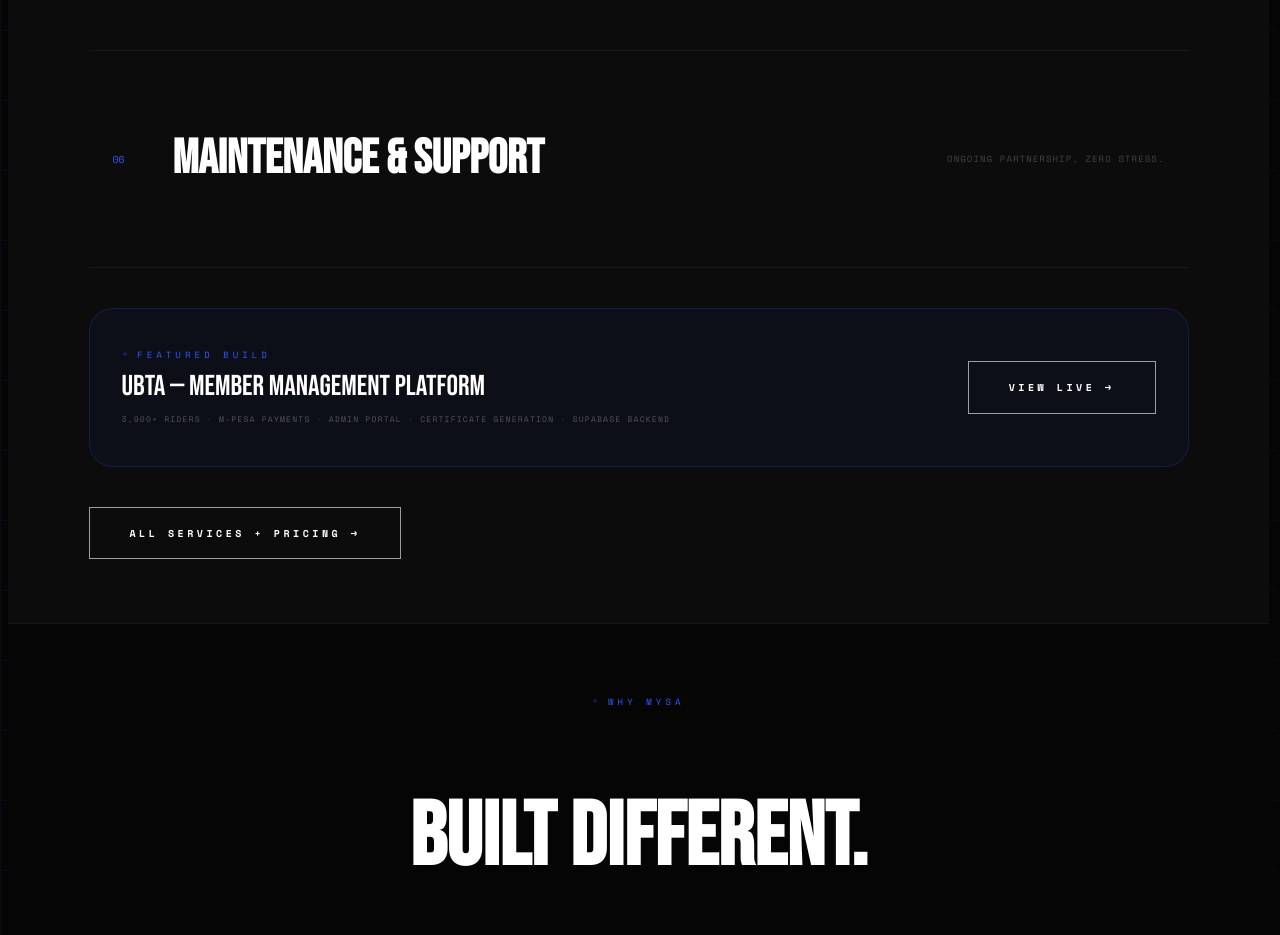
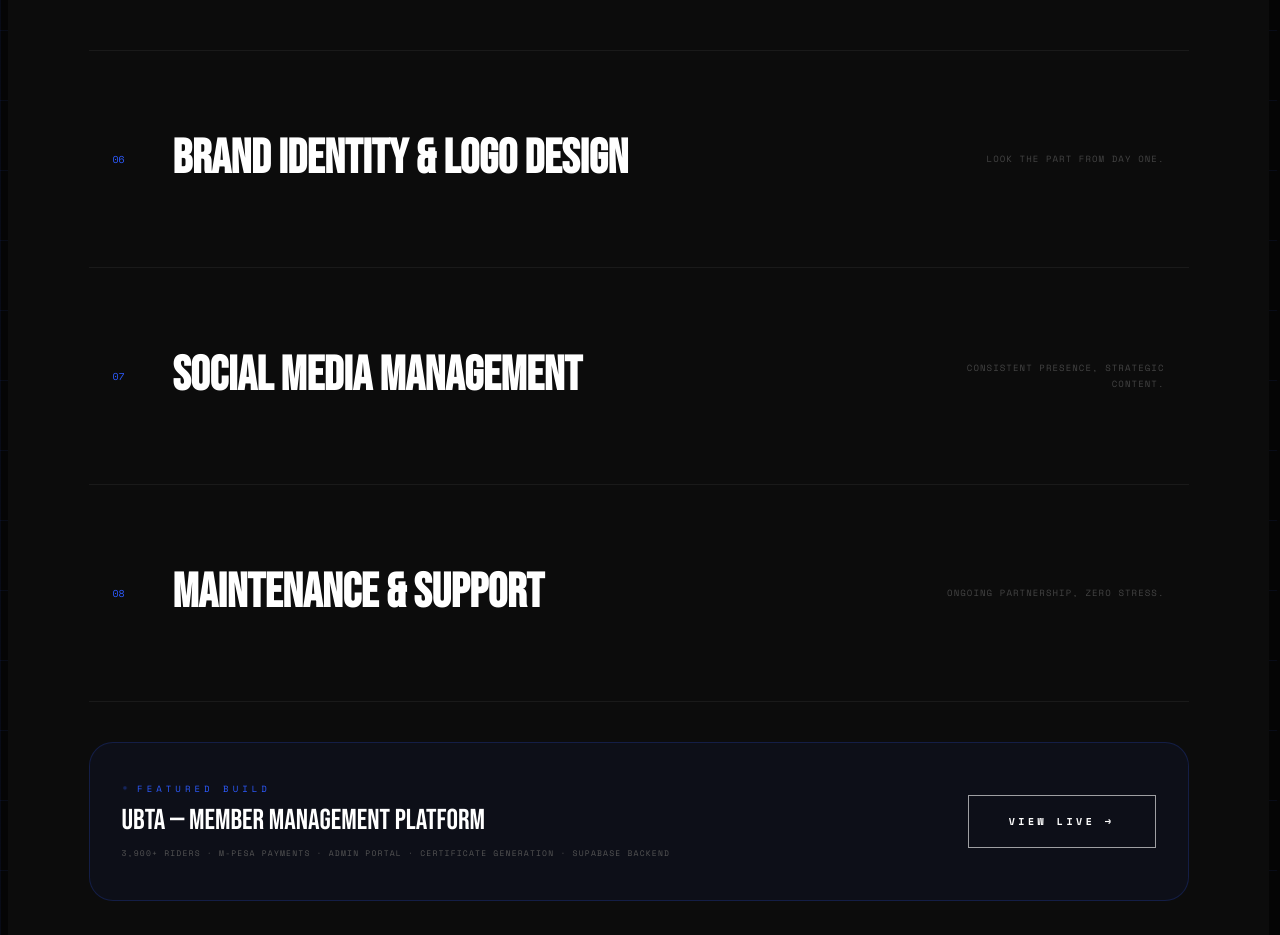
Before and after one commit to Shaaas/SharonMutanu, a Next.js app in the folder website/: page / in a window 1280 px wide. Shown: the part 3400-4335 px from the top of the page. Built offline with nearby package versions, Linux system fonts and the light colour scheme.

Commit message:
feat: brand identity and social media services, fixed timeline, updated contact form types

```diff
--- a/website/components/home/shared/ContactForm.tsx
+++ b/website/components/home/shared/ContactForm.tsx
@@ -7,7 +7,7 @@
   { label: 'Name',             key: 'name',        type: 'text',     placeholder: 'Your full name' },
   { label: 'Email',            key: 'email',       type: 'email',    placeholder: 'email@example.com' },
   { label: 'Company / Brand',  key: 'company',     type: 'text',     placeholder: 'Company or brand name' },
-  { label: 'Project Type',     key: 'projectType', type: 'select',   options: ['Website', 'Landing Page', 'Redesign', 'E-Commerce', 'Web App'] },
+  { label: 'Project Type',     key: 'projectType', type: 'select',   options: ['Website', 'Landing Page', 'Redesign', 'E-Commerce', 'Web App / Platform', 'SACCO System', 'Delivery App', 'Brand Identity / Logo', 'Social Media Management'] },
   { label: 'Budget',           key: 'budget',      type: 'select',   options: ['$350+', '$750+', '$1200+', "Let's discuss"] },
   { label: 'Project Details',  key: 'details',     type: 'textarea', placeholder: 'Tell me about your project, goals, and timeline...' },
 ];
--- a/website/constants/services.ts
+++ b/website/constants/services.ts
@@ -38,10 +38,24 @@
   },
   {
     num: '06',
+    title: 'Brand Identity & Logo Design',
+    short: 'Look the part from day one.',
+    desc: 'A strong brand is more than a logo. I design visual identities that communicate clearly, build trust, and scale across digital and print. Every element considered, nothing generic.',
+    deliverables: ['Logo design and variations', 'Colour palette and typography', 'Brand style guide', 'Social media kit', 'Business card and print assets'],
+  },
+  {
+    num: '07',
+    title: 'Social Media Management',
+    short: 'Consistent presence, strategic content.',
+    desc: 'Your social media should work as hard as your website. I manage content creation, scheduling, and community engagement for businesses that want to show up consistently without doing it themselves.',
+    deliverables: ['Content calendar and strategy', 'Post design and copywriting', 'Scheduling and publishing', 'Monthly performance report', 'Community engagement'],
+  },
+  {
+    num: '08',
     title: 'Maintenance & Support',
     short: 'Ongoing partnership, zero stress.',
     desc: 'Your website is a living business asset. Monthly retainer packages cover updates, performance monitoring, and direct access to me when you need it.',
-    deliverables: ['Monthly content updates', 'Performance & security monitoring', 'Priority support', 'Monthly report'],
+    deliverables: ['Monthly content updates', 'Performance and security monitoring', 'Priority support', 'Monthly report'],
   },
 ];
 
@@ -83,10 +97,11 @@
 ];
 
 export const TIMELINE = [
-  { year: '2019', title: 'First Lines of Code',   body: 'Started learning web development out of frustration with how bad most websites looked. Built my first site for a local restaurant - for free, just for the experience.' },
-  { year: '2020', title: 'First Paid Project',     body: 'Landed a $150 freelance job. Spent 3× the estimated time on it. Learned more in those weeks than in months of tutorials.' },
-  { year: '2021', title: 'Going Deeper',           body: 'Committed fully to the craft. Studied design systems, performance engineering, and conversion optimisation. Built obsessively.' },
-  { year: '2022', title: 'MYSA Founded',           body: 'Formalised the practice. Started taking on clients with intention - fewer projects, done properly. Quality over quantity.' },
-  { year: '2023', title: 'Building Reputation',    body: 'First international clients. First SaaS project. First featured mention. The work started speaking for itself.' },
-  { year: '2024', title: 'Now',                    body: 'Working with ambitious businesses across Kenya and globally. Still obsessed with the craft. Still building things that matter.' },
+  { year: '2019', title: 'The Beginning', body: 'Started teaching myself to code. No formal training, just curiosity and a lot of late nights. HTML, CSS, then JavaScript. The learning curve was steep but the pull was stronger.' },
+  { year: '2020', title: 'Getting Serious', body: 'Moved beyond tutorials and started building real things. Experimented with React, fell in love with Next.js, and began to understand the difference between code that works and code that is built well.' },
+  { year: '2021', title: 'Design Meets Development', body: 'Realised that building technically was not enough. Started studying design systems, typography, and conversion principles. The goal shifted from making things work to making things work beautifully.' },
+  { year: '2022', title: 'Building the Foundation', body: 'Took on smaller projects to sharpen the process. Learned how to scope, communicate with clients, and deliver on time. Every project was a lesson in something.' },
+  { year: '2023', title: 'First Paid Work', body: 'Landed the first paying clients and delivered real projects for real businesses. Built portfolios, business sites, and tools for clients who trusted me with something that mattered to them.' },
+  { year: '2024', title: 'MYSA Builds', body: 'Formalised the practice under MYSA Builds. Started taking on more complex work - platforms, admin systems, payment integrations. Built UBTA, a full member management platform serving 3,900+ riders across Kenya.' },
+  { year: '2025', title: 'Now', body: 'Working with businesses across Kenya and beyond. The focus is on quality over quantity - fewer projects, done properly, built to last. Still obsessed with the craft. Still learning every day.' },
 ];
```
